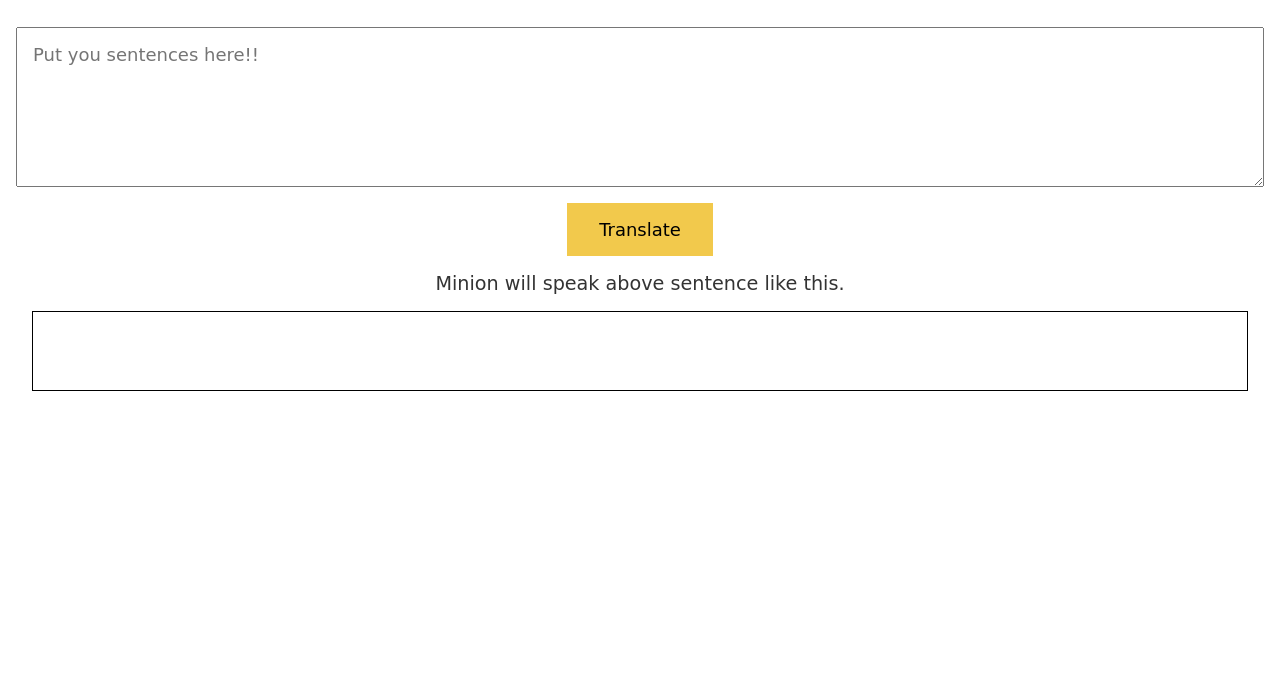
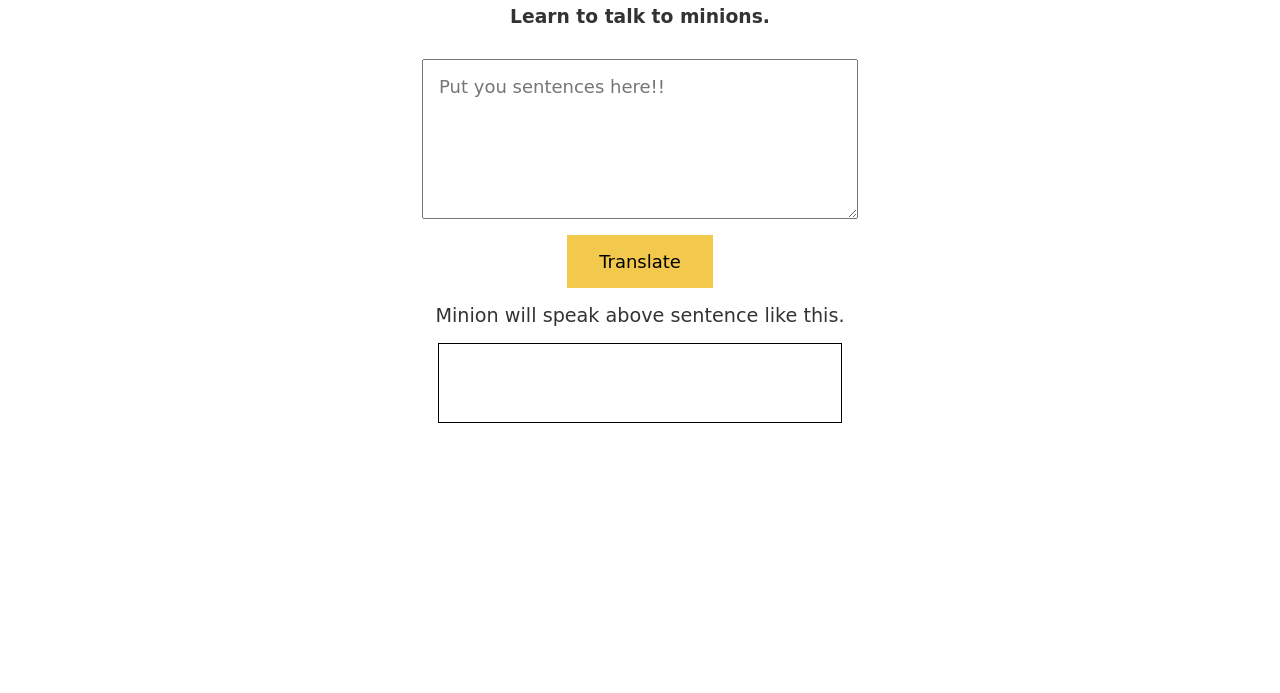
Before and after one commit to atmanishk/banana-speak, a plain HTML site: page index.html in a window 1280 px wide. Shown: the part 107-800 px from the top of the page. Drawn offline with Linux system fonts and the light colour scheme; a web font is replaced by a local one.

Commit message:
css updates

```diff
--- a/style.css
+++ b/style.css
@@ -7,13 +7,16 @@
 :root {
     --primary: #F2C94C;
     --black: #333333;
-    --width-break:600px
+    --width-break: 600px
 }
 
 body {
     margin: 1rem;
     font-family: 'Gluten', cursive;
     color: #333333;
+    max-width: 500px;
+    margin: auto;
+    padding: 2rem;
     text-align: center;
 }
 
```
